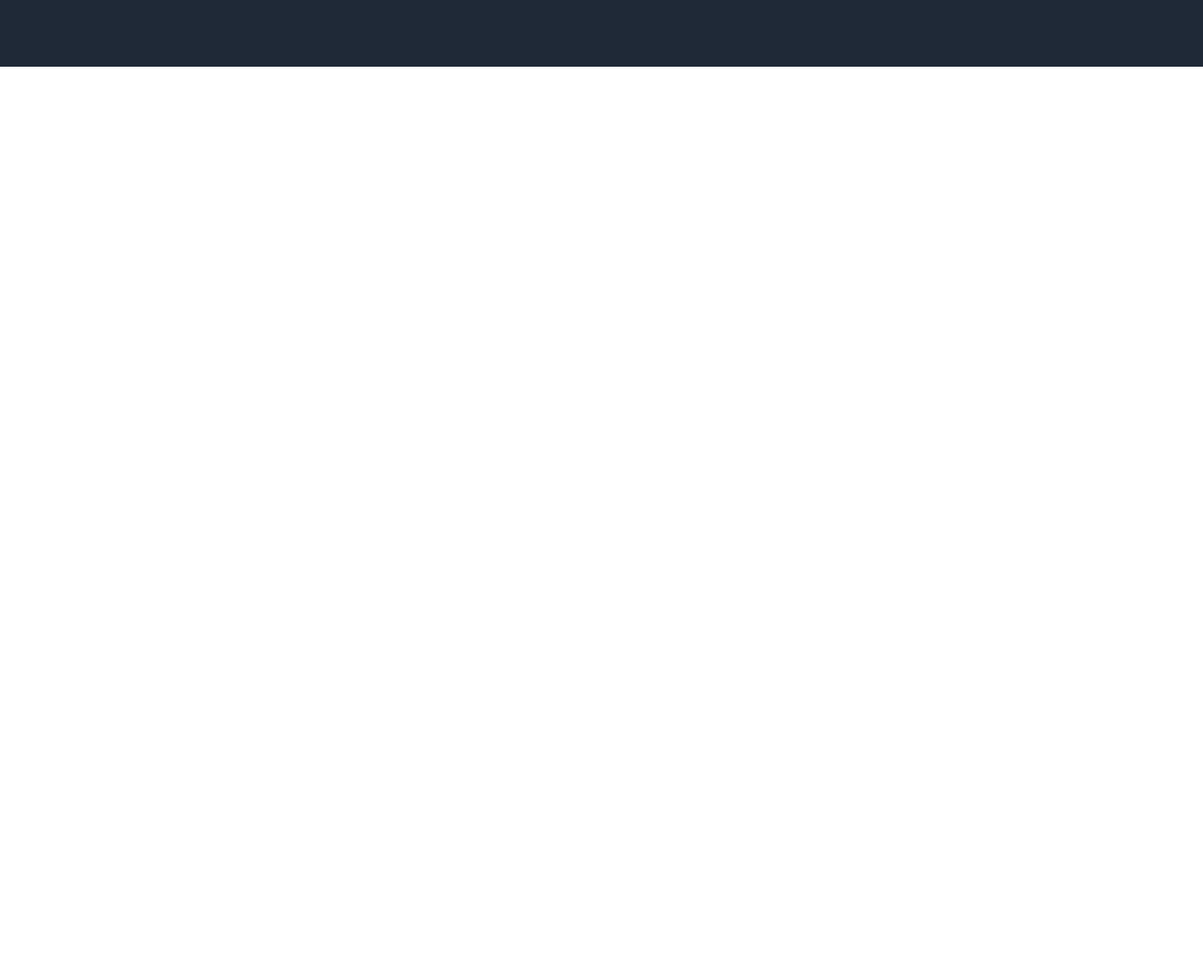
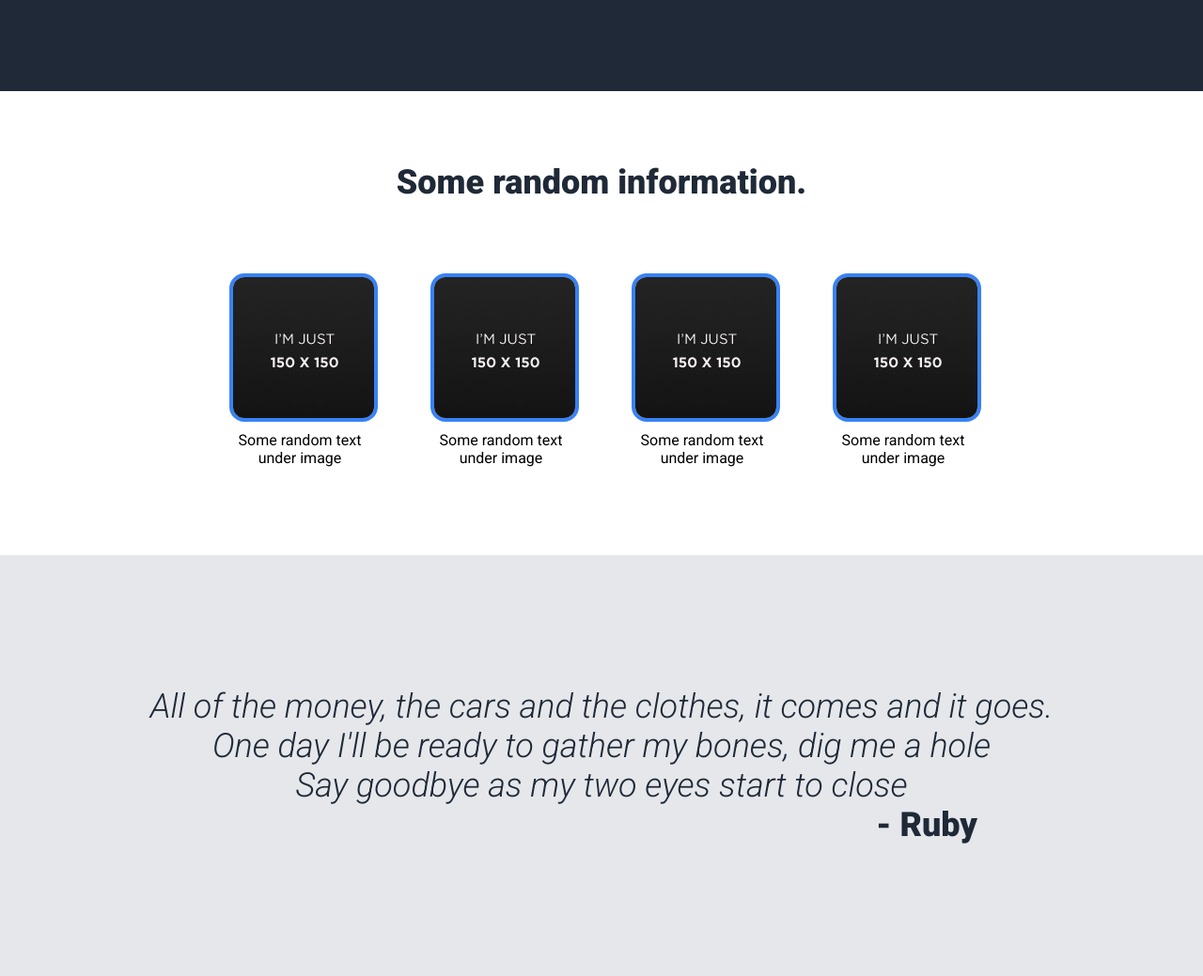
Before and after one commit to Kominokis/css-project1, a plain HTML site: page index.html in a window 1280 px wide. Shown: the part 405-1444 px from the top of the page at 94% size. Before the commit the page ends 800 px from the top, so only its background shows below. Drawn offline with Linux system fonts and the light colour scheme.

Commit message:
Added 2 sections, one with random info and 4x150px boxes and second with quote

```diff
--- a/index.html
+++ b/index.html
@@ -32,8 +32,39 @@
         </div>
     </div>
 
-    <div class="two-piece-box"></div>
-    <div class="ad"></div>
+    <div class="two-piece-section">
+            <p class="info-text">Some random information.</p>
+            <div class="boxes">
+                <div class="box">
+                    <div class="box-image"><img src="./images/150.jpg" alt=""></div>
+                    <span class="under-box-text">Some random text under image</span>
+                </div>
+                <div class="box">
+                    <div class="box-image"><img src="./images/150.jpg" alt=""></div>
+                    <span class="under-box-text">Some random text under image</span>
+                </div>
+                <div class="box">
+                    <div class="box-image"><img src="./images/150.jpg" alt=""></div>
+                    <span class="under-box-text">Some random text under image</span>
+                </div>
+                <div class="box">
+                    <div class="box-image"><img src="./images/150.jpg" alt=""></div>
+                    <span class="under-box-text">Some random text under image</span>
+                </div>
+            </div>
+
+
+
+        <div class="quote">
+            <span>All of the money, the cars and the clothes, it comes and it goes.<br>One day I'll be ready to gather my bones, dig me a hole<br>Say goodbye as my two eyes start to close</span>
+            <span class="quote-author">- Ruby</span>
+        </div>
+    </div>
+
+
+    <div class="ad-section"></div>
+
+
     <div class="footer"></div>
 </body>
 </html>
--- a/style.css
+++ b/style.css
@@ -3,7 +3,7 @@
 body{
     display: flex;
     flex-direction: column;
-    height: 100vh;
+
     padding: 0;
     margin: 0;
 
@@ -92,3 +92,68 @@ ul, a{
     font-size: 16px;
     font-weight: 550;
 }
+
+
+/* two-piece section */
+
+.two-piece-section{
+    display: flex;
+    flex-direction: column;
+}
+
+.info-text{
+    font-size: 36px;
+    font-weight: 800;
+    color: #1F2937;
+    text-align: center;
+    padding: 40px;
+}
+
+.boxes{
+    display: flex;
+    justify-content: center;
+    align-items: center;
+    gap: 64px;
+    flex-wrap: wrap;
+}
+
+.box{
+    width: 150px;
+    height: 300px;
+    text-align: center;
+}
+
+.box-image{
+    width: 150px;
+    height: 150px;
+    border: 4px solid #3882f6;
+    border-radius: 16px;
+}
+
+img{
+    border-radius: 12px;
+}
+
+.under-box-text{
+    display: block;
+    margin-top: 10px;
+}
+
+
+.quote{
+    background-color: #E5E7EB;
+    font-size: 36px;
+    font-style: italic;
+    color: #1F2937;
+    text-align: center;
+    padding: 140px;
+    font-weight: 300;
+}
+
+.quote-author{
+    display: block;
+    text-align: end;
+    margin-right: 100px;
+    font-weight: 800;
+    font-style: normal;
+}
```
